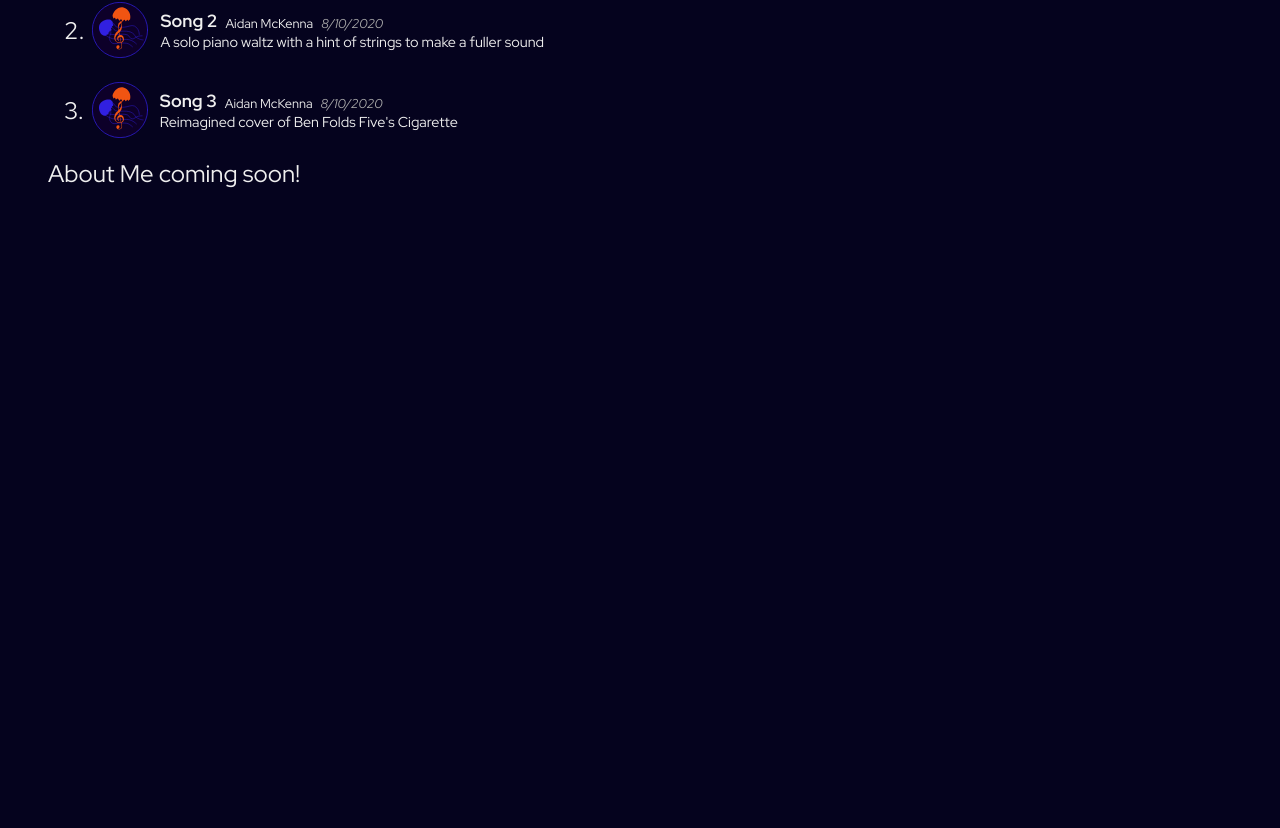
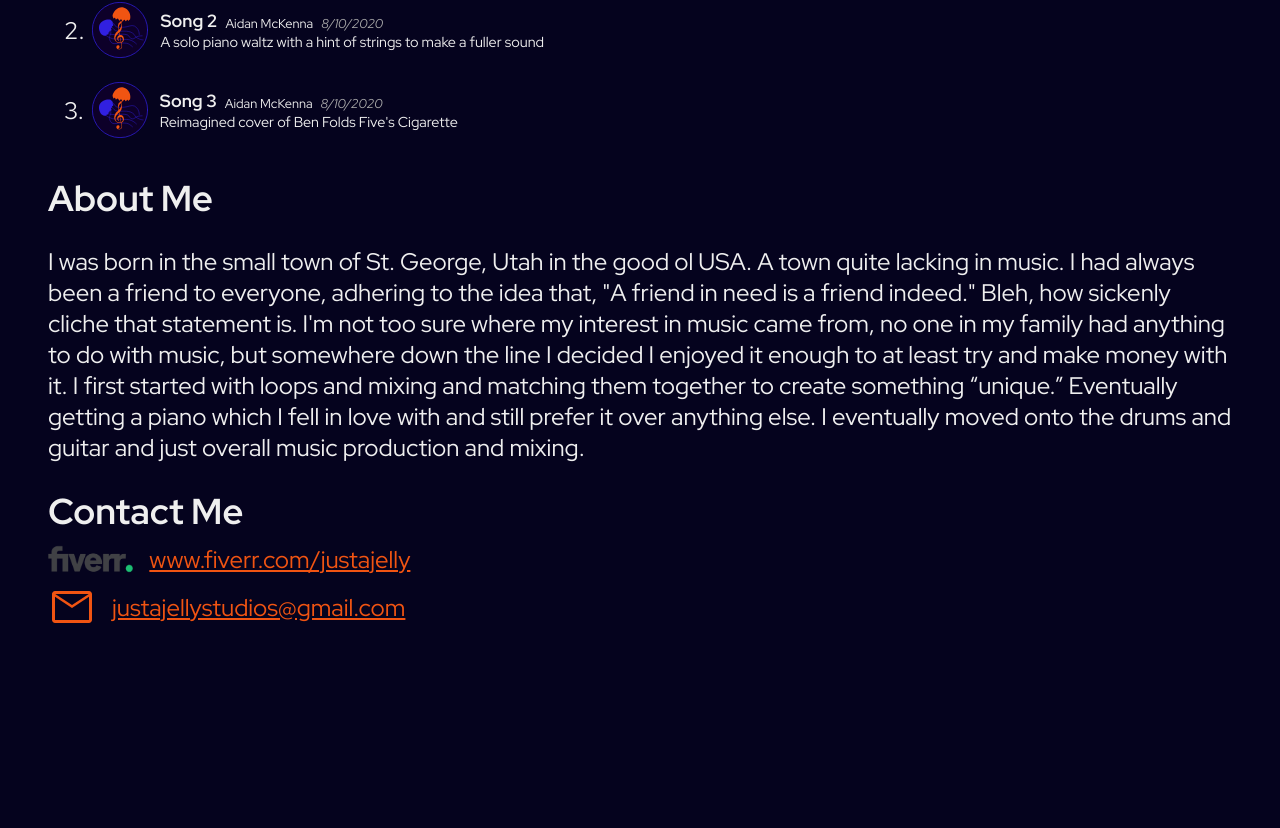
Before and after one commit to Ragnaraven/justajellycom, an Angular app: page / in a window 1280 px wide. Shown: the part 1132-1960 px from the top of the page. After the commit the page ends 1763 px from the top, so only its background shows below. Built offline with nearby package versions, Linux system fonts and the light colour scheme.

Commit message:
Added contact me section

```diff
--- a/angular.json
+++ b/angular.json
@@ -38,8 +38,8 @@
               "budgets": [
                 {
                   "type": "initial",
-                  "maximumWarning": "500kb",
-                  "maximumError": "1mb"
+                  "maximumWarning": "5000kb",
+                  "maximumError": "100mb"
                 },
                 {
                   "type": "anyComponentStyle",
--- a/src/app/app.component.html
+++ b/src/app/app.component.html
@@ -44,11 +44,27 @@
         </div>
 
         <div id="aboutme">
-          About Me coming soon!
+          <h2 style="width: 100%">About Me</h2>
+          <p>
+            I was born in the small town of St. George, Utah in the good ol USA.
+            A town quite lacking in music.
+            I had always been a friend to everyone, adhering to the idea that, "A friend in need is a friend indeed."
+            Bleh, how sickenly cliche that statement is.
+            I'm not too sure where my interest in music came from, no one in my family had anything to do with music, but somewhere down the line I decided I enjoyed it enough to at least try and make money with it.
+            I first started with loops and mixing and matching them together to create something “unique.”
+            Eventually getting a piano which I fell in love with and still prefer it over anything else.
+            I eventually moved onto the drums and guitar and just overall music production and mixing.
+          </p>
         </div>
 
-        <div id="contact">
-          Contact me coming soon!
-      </div>
+        <div id="contact" class="flex-col">
+          <h2 style="width: 100%">Contact Me</h2>
+          <div><a class="flex-row alignItemsCenter" href="https://www.fiverr.com/justajelly" ><img class="contact-me-icon" src='assets/fiverr-logo.png'/>www.fiverr.com/justajelly</a></div>
+          <div>
+            <a class="flex-row alignItemsCenter" href="mailto:justajellystudios@gmail.com"><svg xmlns="http://www.w3.org/2000/svg" height="48" width="48"><path d="M7 40q-1.2 0-2.1-.9Q4 38.2 4 37V11q0-1.2.9-2.1Q5.8 8 7 8h34q1.2 0 2.1.9.9.9.9 2.1v26q0 1.2-.9 2.1-.9.9-2.1.9Zm17-15.1L7 13.75V37h34V13.75Zm0-3L40.8 11H7.25ZM7 13.75V11v26Z"/></svg>
+             justajellystudios@gmail.com
+            </a>
+          </div>
+        </div>
   </div>
 </div>
--- a/src/app/app.component.scss
+++ b/src/app/app.component.scss
@@ -197,12 +197,41 @@ $page-padding: 3rem;
             }
 
             #aboutme {
-                height: 100vh;
-
             }
 
             #contact {
-                height: 100vh;
+                a {
+                    img, svg {
+                        margin-right: 1rem;
+                    }
+
+                    color: $secondary;
+                    display: flex;
+
+                    svg {
+                        fill: $secondary;
+                    }
+
+                    &:hover {
+                        color: $primary;
+
+                        svg {
+                            fill: $primary;
+                        }
+                    }
+
+                    &:active {
+                        color: $primary-darker;
+
+                        svg {
+                            fill: $primary-darker;
+                        }
+                    }
+                }
+
+                .contact-me-icon {
+                    height: 3rem;
+                }
             }
         }
     }
```
Also changed, not shown: src/assets/email.svg (added), src/assets/fiverr-logo.png (added).
